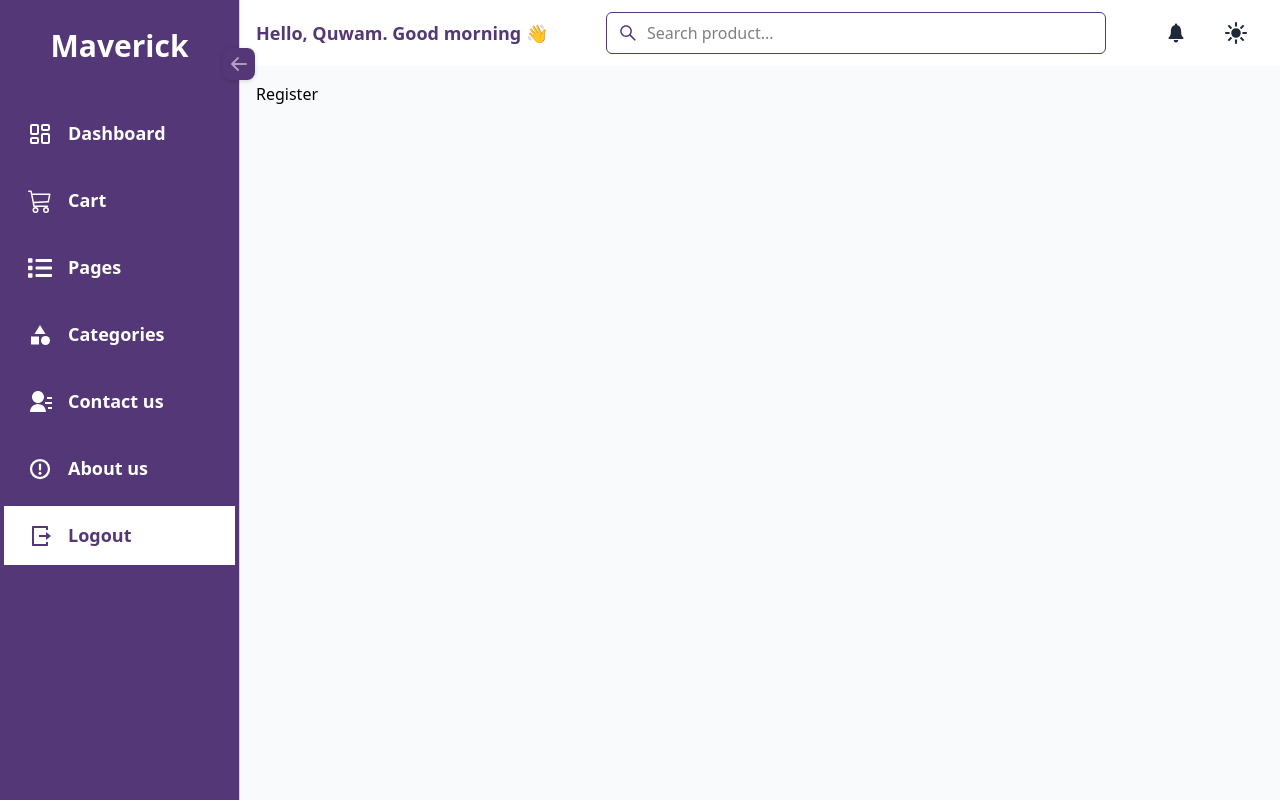
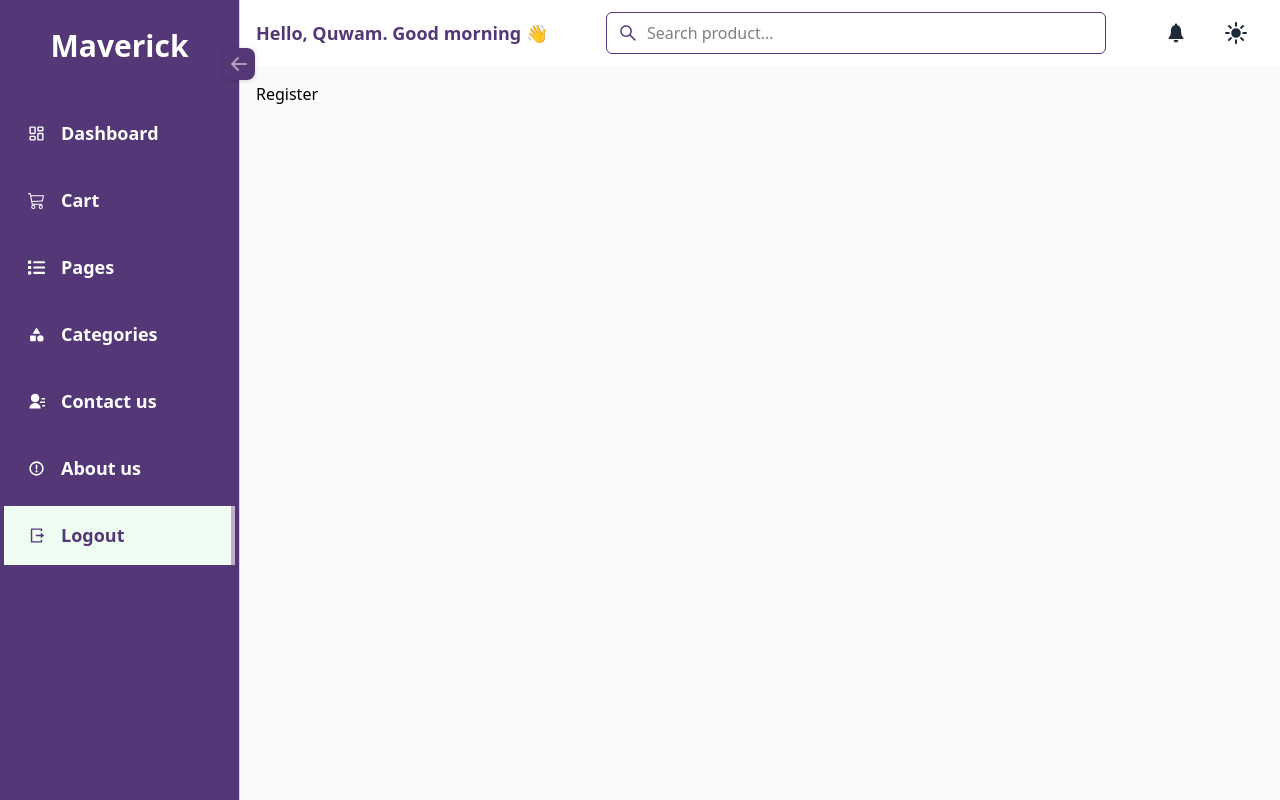
Before and after one commit to Quwambinuyo/Maverick-store, a React (Vite) app: page /register in a window 1280 px wide. Built offline with nearby package versions, Linux system fonts and the light colour scheme.

Commit message:
fixed some styling at the sidebar

```diff
--- a/src/components/Layout.tsx
+++ b/src/components/Layout.tsx
@@ -14,7 +14,7 @@ const Layout = () => {
 
     const timer = setTimeout(() => {
       setLoading(false);
-    }, 1000);
+    }, 500);
 
     return () => clearTimeout(timer);
   }, [location.pathname]);
--- a/src/components/Sidebar.tsx
+++ b/src/components/Sidebar.tsx
@@ -67,21 +67,25 @@ const Sidebar = () => {
                     if (window.innerWidth < 640) toggleSidebar();
                   }}
                   className={({ isActive }) =>
-                    `flex items-center sm:py-4 py-7 px-3 w-full transition-all duration-200 ${
-                      isOpen ? "justify-start pl-6 gap-4" : "justify-center"
-                    } ${
+                    `block w-full transition-all duration-200 ${
                       isActive
-                        ? "bg-white text-primary-color font-semibold"
+                        ? "bg-[#EFFCF2] text-primary-color font-semibold border-r-4 border-secondary-color"
                         : "text-white hover:bg-secondary-color hover:text-primary-color"
                     }`
                   }
                 >
-                  <span className="sm:text-2xl text-[25px]">{icon}</span>
-                  {isOpen && (
-                    <span className="text-[18px] font-semibold whitespace-nowrap">
-                      {name}
-                    </span>
-                  )}
+                  <div
+                    className={`flex items-center w-full sm:py-4 py-7 ${
+                      isOpen ? "gap-4 justify-start pl-6" : "justify-center"
+                    }`}
+                  >
+                    <span className="text-[17px]">{icon}</span>
+                    {isOpen && (
+                      <span className="text-[18px] font-semibold whitespace-nowrap">
+                        {name}
+                      </span>
+                    )}
+                  </div>
                 </NavLink>
               ))}
             </div>
```
